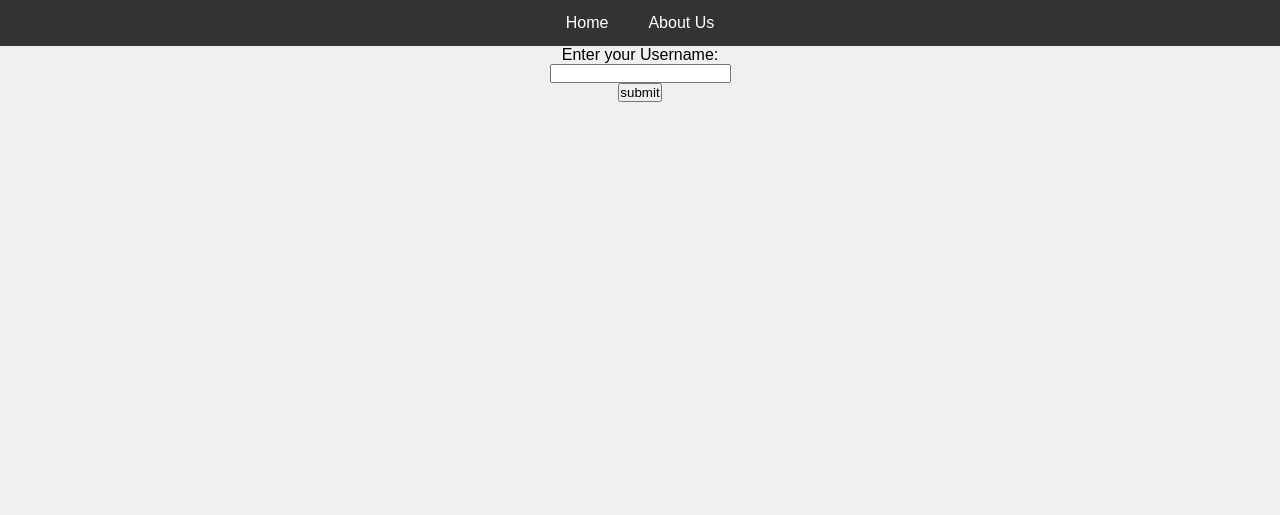
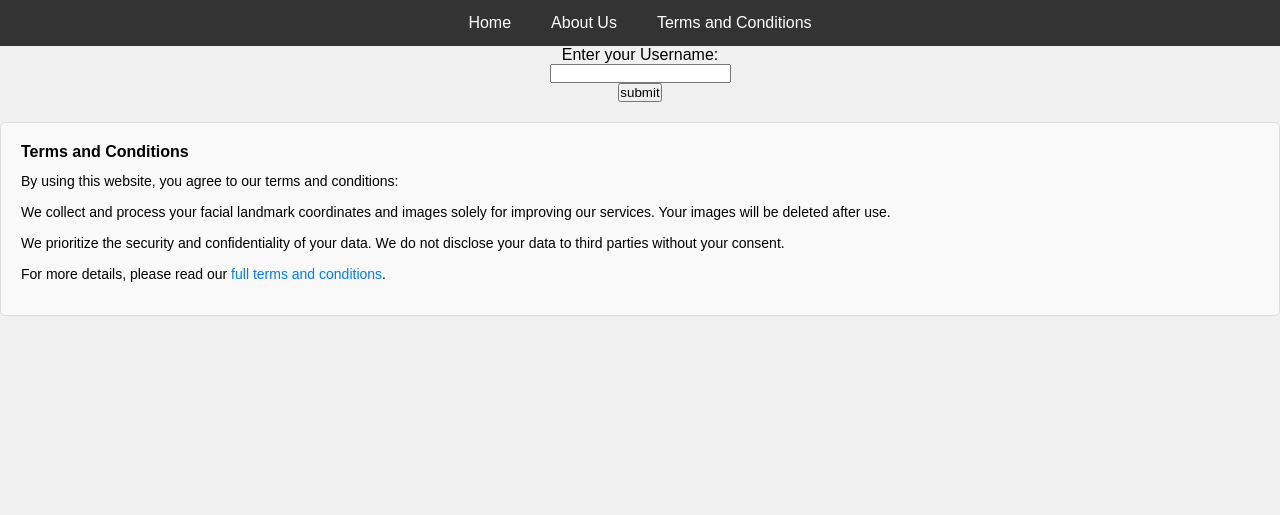
Before and after one commit to Khang261002/Face-Recognition-System, a Flask app: page /register.html in a window 1280 px wide. Shown: the top 515 px of the page. Run offline with Flask 3, Linux system fonts and the light colour scheme.

Commit message:
Updated the design of website to contain T&C.

```diff
--- a/GUI/app.py
+++ b/GUI/app.py
@@ -26,6 +26,10 @@ def video_feed(name):
     return Response(face_capture.capture(name),
                     mimetype='multipart/x-mixed-replace; boundary=frame')
 
+@app.route('/terms.html')
+def terms():
+    return render_template('terms.html')
+
 @app.route('/success/<name>')
 def success(name):
     return render_template('collecting.html', name=name)
--- a/GUI/static/styles/styles.css
+++ b/GUI/static/styles/styles.css
@@ -137,3 +137,36 @@ section {
 .login-form {
     text-align: center;
 }
+
+.tandc {
+    margin-top: 20px;
+    padding: 20px;
+    background-color: #f9f9f9;
+    border: 1px solid #ddd;
+    border-radius: 5px;
+}
+
+.tandc h3 {
+    font-size: 18px;
+    margin-bottom: 10px;
+}
+
+.tandc h3 {
+    font-size: 16px;
+    margin-bottom: 10px;
+}
+
+.tandc p {
+    font-size: 14px;
+    line-height: 1.5;
+    margin-bottom: 10px;
+}
+
+.tandc a {
+    color: #007bff;
+    text-decoration: none;
+}
+
+.tandc a:hover {
+    text-decoration: underline;
+}
--- a/GUI/templates/about.html
+++ b/GUI/templates/about.html
@@ -8,6 +8,7 @@
     <div class="navbar">
         <a href="index.html">Home</a>
         <a href="about.html">About Us</a>
+        <a href="terms.html">Terms and Conditions</a>
     </div>
     <div>
         <section>
--- a/GUI/templates/checkin.html
+++ b/GUI/templates/checkin.html
@@ -10,6 +10,7 @@
     <div class="navbar">
         <a href="index.html">Home</a>
         <a href="about.html">About Us</a>
+        <a href="terms.html">Terms and Conditions</a>
     </div>
     <script src=""></script> <!-- To be inserted -->
     <footer>
--- a/GUI/templates/index.html
+++ b/GUI/templates/index.html
@@ -10,6 +10,7 @@
     <div class="navbar">
       <a href="index.html">Home</a>
       <a href="about.html">About Us</a>
+      <a href="terms.html">Terms and Conditions</a>
     </div>
     <div class="frs-title">
       <h1>Face Recognition System (FRS)</h1>
--- a/GUI/templates/register.html
+++ b/GUI/templates/register.html
@@ -10,6 +10,7 @@
     <div class="navbar">
         <a href="index.html">Home</a>
         <a href="about.html">About Us</a>
+        <a href="terms.html">Terms and Conditions</a>
     </div>
     <div class="login-form">
         <form action="http://localhost:5000/login" method="post">
@@ -17,6 +18,14 @@
             <p><input type="text" name="username" /></p>
             <p><input type="submit" value="submit" /></p>
         </form>
+
+    </div>
+    <div class="tandc">
+        <h3>Terms and Conditions</h3>
+        <p>By using this website, you agree to our terms and conditions:</p>
+        <p>We collect and process your facial landmark coordinates and images solely for improving our services. Your images will be deleted after use.</p>
+        <p>We prioritize the security and confidentiality of your data. We do not disclose your data to third parties without your consent.</p>
+        <p>For more details, please read our <a href="terms.html">full terms and conditions</a>.</p>
     </div>
     <footer>
         <p><i>&copy;2024 FRS. All rights reserved.</i></p>
```
Also changed, not shown: GUI/templates/terms.html (added, +40 -0 lines).
